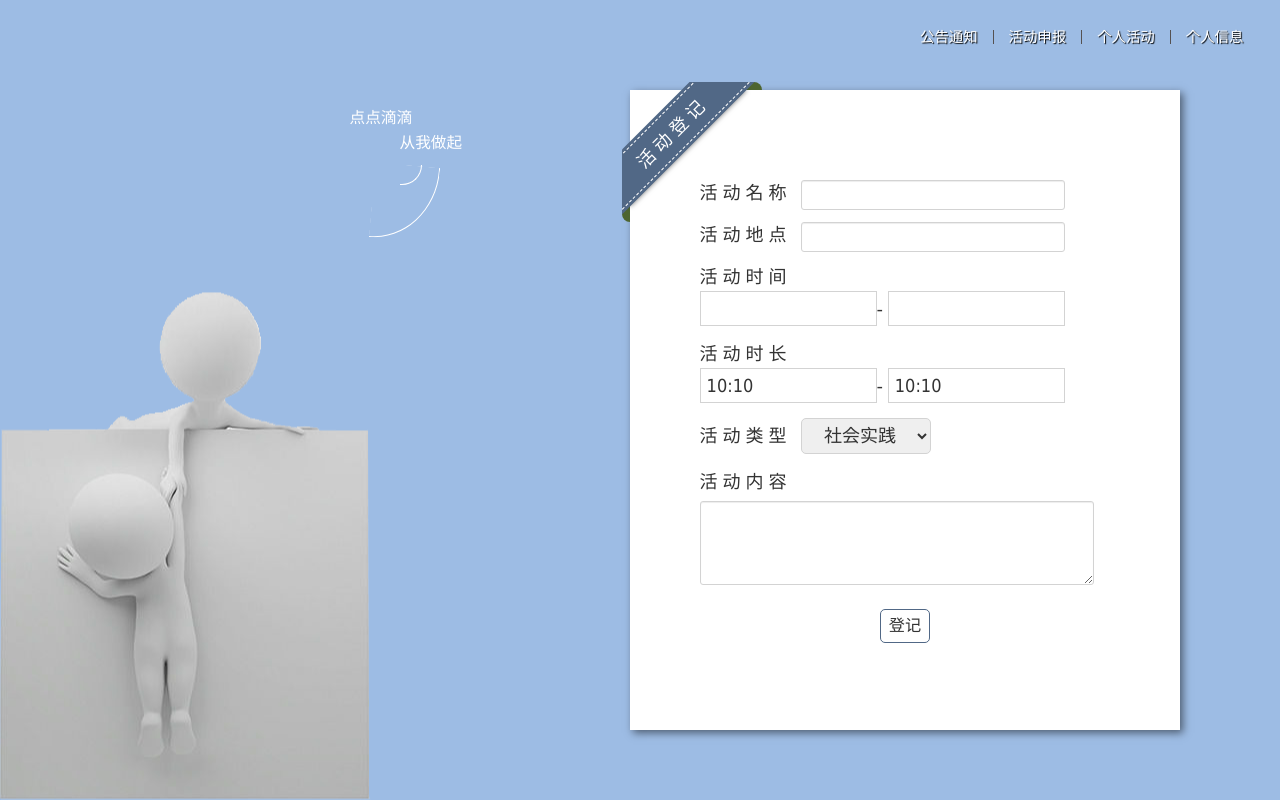
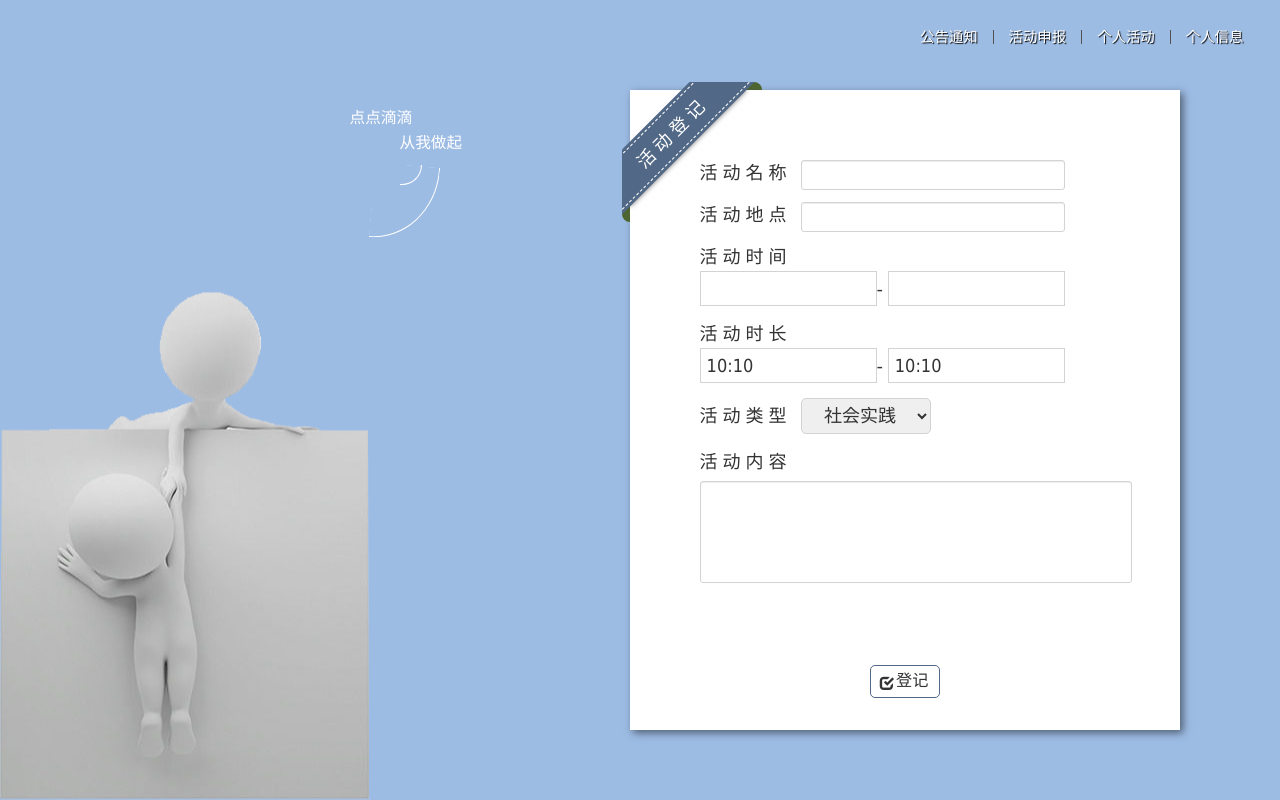
Before and after one commit to ChockCong/ActSystem, a PHP site: page /templates/register.html in a window 1280 px wide. Run offline with PHP 8.4, Linux system fonts and the light colour scheme.

Commit message:
login.css放login.html里 register的html和css都改动了，更新后在declare里打开网页看效果

```diff
--- a/css/register.css
+++ b/css/register.css
@@ -101,7 +101,7 @@ a:hover{
 	line-height: 1.5em;
 	letter-spacing: 5px;
 	padding-left: 70px;
-	padding-top: 80px;
+	padding-top: 60px;
 	position: relative;
 }
 label{
@@ -175,7 +175,8 @@ input[type="text"]:hover,.form-group-sm textarea:hover,select:hover{
 	box-shadow: 0px 0px 5px rgb(149,199,239);
 }
 .form-group-sm textarea{
-	width: 82%;
+	width: 90%;
+	resize: none;
 }
 .radius {
 	width: 130px;
@@ -186,19 +187,22 @@ input[type="text"]:hover,.form-group-sm textarea:hover,select:hover{
 	text-align: center;
 	font-family: "微软雅黑";
 }
-form{
+/*form{
 	position: relative;
+}*/
+#btn-sub{
+	position: absolute;
+	bottom: 5%;
+	left: 50%;
+	margin-left: -35px;
 }
 input[type="submit"]{
 	background: #FFFFFF;
+	width: 70px;
 	border: 1px solid #516886;
 	border-radius: 5px;
-	padding: 8px;
+	padding: 7px 8px 8px 23px;
 	font-family: "微软雅黑";
-	position: absolute;
-	bottom: -50px;
-	left: 50%;
-	margin-left: -60px;
 	cursor: pointer;
 	font-size: 0.9em;
 }
@@ -206,3 +210,13 @@ input[type="submit"]:hover{
 	background-color: #516886;
 	color: #FFFFFF;
 }
+input[type="submit"]:hover + i{
+	background-color: transparent;
+	color: #FFFFFF;
+}
+.pac i{
+	position: absolute;
+	left: 10px;
+	top: 11px;
+	font-size: 0.8em;
+}
--- a/templates/register.html
+++ b/templates/register.html
@@ -3,11 +3,11 @@
 	<head>
 		<meta charset="UTF-8">
 		<title></title>
-		<link rel="stylesheet" type="text/css" href="../css/bootstrap.min.css"/>
-		<link rel="stylesheet" type="text/css" href="../css/datedropper.css"/>
-		<link rel="stylesheet" type="text/css" href="../css/timedropper.min.css"/>
-		<link rel="stylesheet" type="text/css" href="../css/reset.css"/>
-		<link rel="stylesheet" type="text/css" href="../css/register.css"/>
+		<link rel="stylesheet" type="text/css" href="css/bootstrap.min.css"/>
+		<link rel="stylesheet" type="text/css" href="css/datedropper.css"/>
+		<link rel="stylesheet" type="text/css" href="css/timedropper.min.css"/>
+		<link rel="stylesheet" type="text/css" href="css/reset.css"/>
+		<link rel="stylesheet" type="text/css" href="css/register.css"/>
 	</head>
 	<body>
 		<!--<div id="all">
@@ -73,9 +73,13 @@
 					</div>
 					<div class="form-group-sm">
 						<label id="actype">活动内容</label><br />
-						<textarea class="form-control" rows="4" cols="40"></textarea>
+						<textarea class="form-control" rows="5" cols="30"></textarea>
 					</div>
-					<input type="submit" value="登记"/>
+					<div id="btn-sub">
+						<input type="submit" value="登记"/>
+						<i class="glyphicon glyphicon-check"></i>
+					</div>
+
 				</form>
 			</div>
 		</div>
```
Also changed, not shown: css/login.css (+6 -7 lines).
